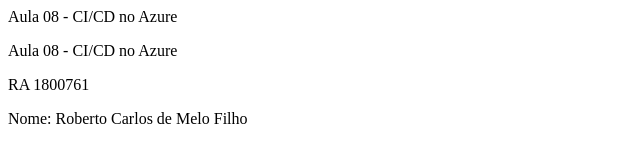
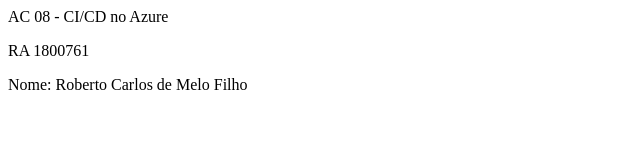
Before and after one commit to rmellofilho/ac08ra1800761, a plain HTML site: page index.html in a window 1280 px wide. Shown: the whole page, without its empty margins (0-640 px from the left). Drawn offline with Linux system fonts and the light colour scheme.

Commit message:
Quarto commit

```diff
--- a/index.html
+++ b/index.html
@@ -2,10 +2,9 @@
 <html>
 <head>
 <meta charset="UTF-8"/>
-<tittle>Aula 08 - CI/CD no Azure</title>
+<tittle>AC 08 - CI/CD no Azure</title>
 </head>
 <body>
-<p>Aula 08 - CI/CD no Azure</p>
 <p>RA 1800761</p>
 <p>Nome: Roberto Carlos de Melo Filho </p>
 </body>
```
